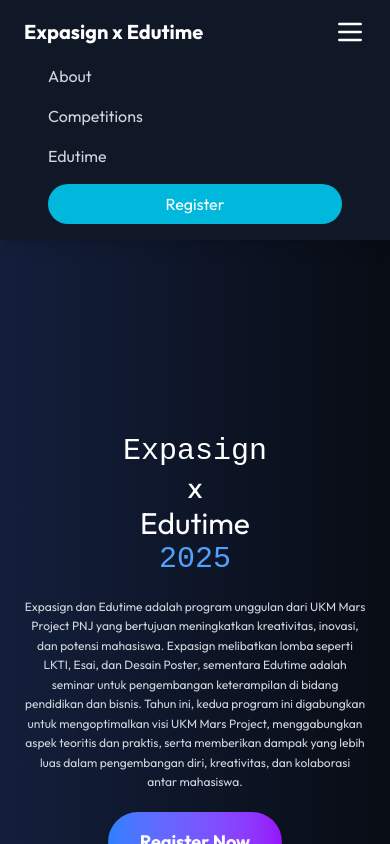
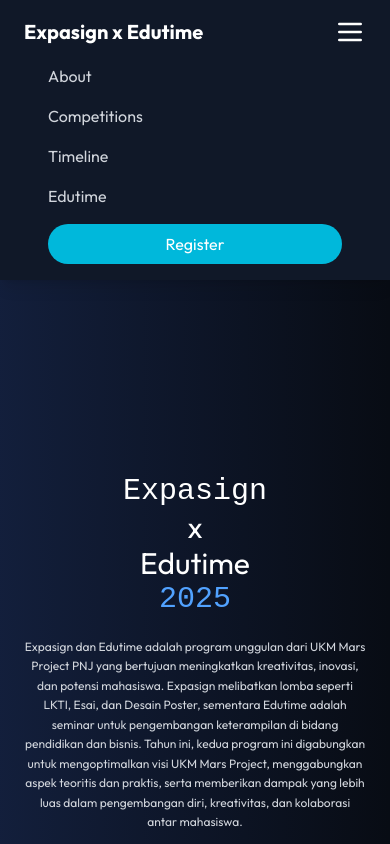
Before and after one commit to imxey/expasign-react, a React (Vite) app: page / in a window 390 px wide. Both pictures are taken after a click on the button 350 px from the left and 32 px from the top of the page. Shown: the top 844 px of the page. Built offline with nearby package versions, Linux system fonts and the light colour scheme.

Commit message:
analytic

```diff
--- a/src/components/navbar.tsx
+++ b/src/components/navbar.tsx
@@ -45,6 +45,9 @@
                 <a href="#competition" onClick={() => setIsMenuOpen(false)} className="block text-gray-300 transition-colors duration-300 hover:text-white">
                     Competitions
                 </a>
+                <Link to="/timeline" className="text-gray-300 transition-colors duration-300 hover:text-white">
+                        Timeline
+                    </Link>
                 <Link to="/edutime" onClick={() => setIsMenuOpen(false)} className="block text-gray-300 transition-colors duration-300 hover:text-white">
                     Edutime
                 </Link>
```
